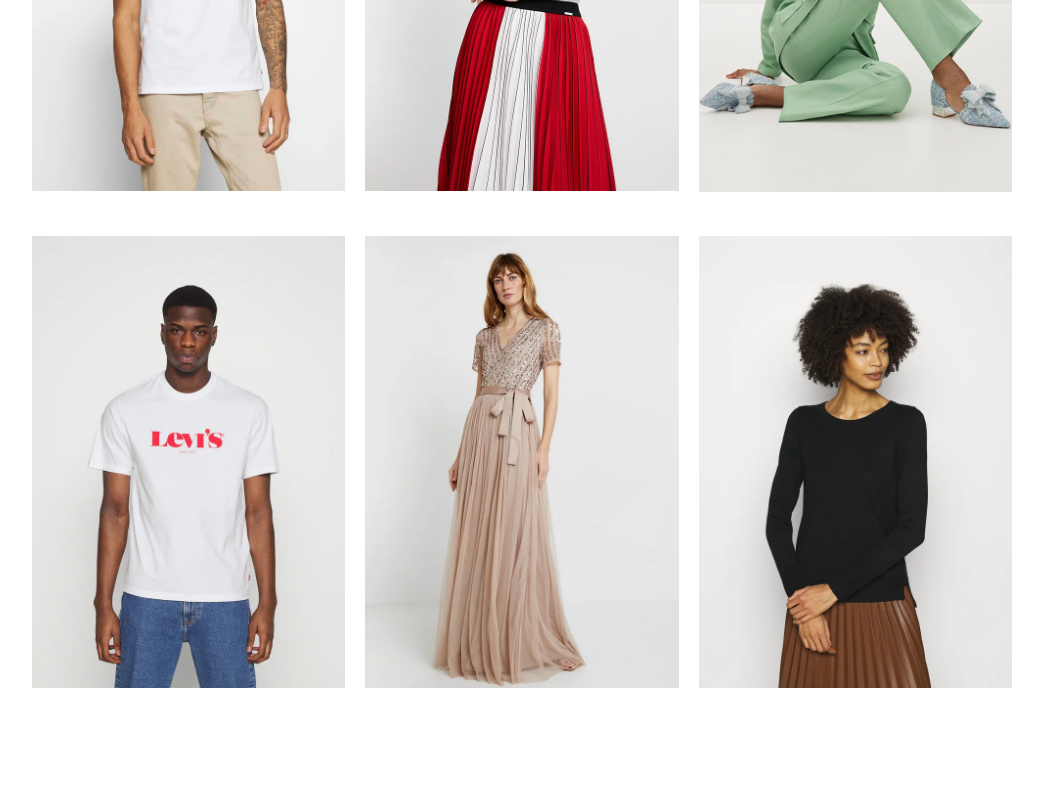
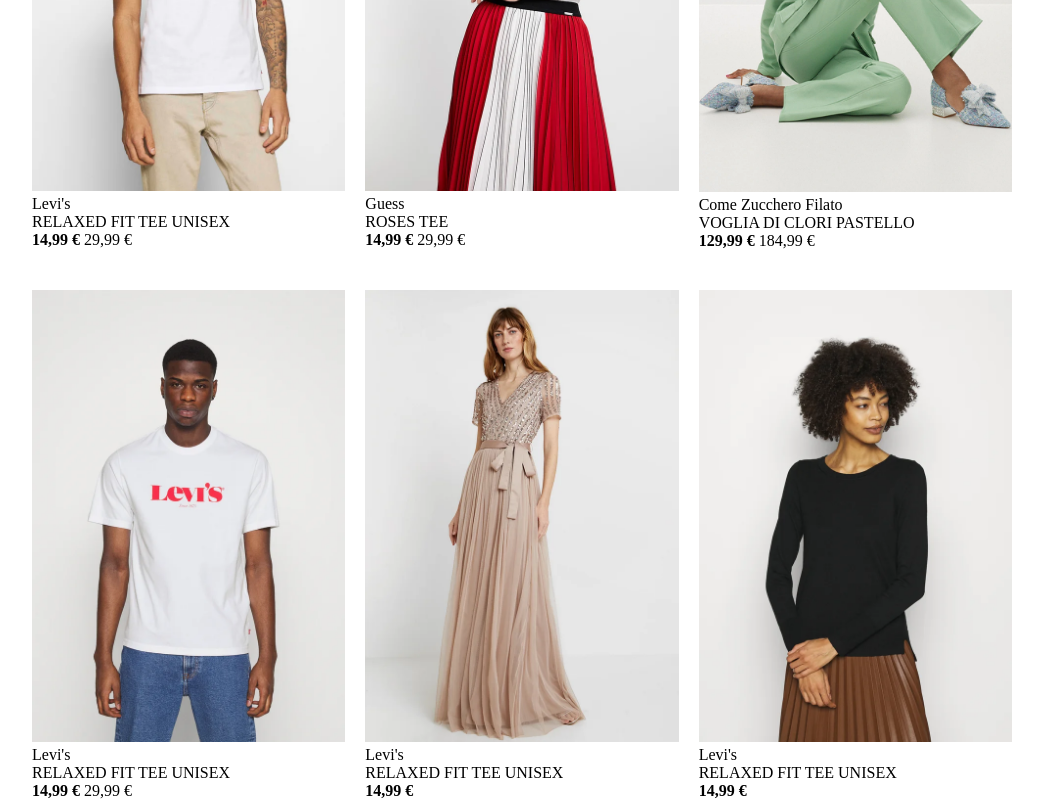
Before and after one commit to antoniorusso2/html-css-boolando, a plain HTML site: page index.html in a window 1280 px wide. Shown: the part 441-1241 px from the top of the page, without its empty margins (108-1151 px from the left). Before the commit the page ends 1133 px from the top, so only its background shows below. Drawn offline with Linux system fonts and the light colour scheme.

Commit message:
ADD: images description with brand, product and price, styled with flexbox column

```diff
--- a/css/style.css
+++ b/css/style.css
@@ -36,6 +36,12 @@ main{
   padding-top: 40px;
 }
 
+/* CARD  AND DESCRIPTION PROPERTIES */
+.card-description{
+  display: flex;
+  flex-direction: column;
+}
+
 /* DEBUG */
 .debug .navbar{
   width: 100%;
--- a/index.html
+++ b/index.html
@@ -19,39 +19,99 @@
     <div class="container">
       <div class="row">
         <div class="col">
-          <!-- CARD -->
+
+        <!-- CARD 1-->
           <div class="card">
-            <figure><img src="./img/1.webp" alt="model with a levi's t-shirt"></figure>
+            <figure>
+              <img src="./img/1.webp" alt="model with a levi's t-shirt">
+            </figure>
+          </div>
+
+          <div class="card-description">
+            <span class="brand">Levi's</span>
+            <span class="product">RELAXED FIT TEE UNISEX</span>
+            <span class="price">
+              <strong class="final-price"> 14,99 &euro;</strong>
+              <span class="full-price line-through"> 29,99 &euro;</span>
+            </span>
           </div>
         </div>
 
+        <!-- CARD 2-->
         <div class="col">
           <div class="card">
             <figure><img src="./img/2.webp" alt="model with a levi's t-shirt"></figure>
           </div>
+
+          <div class="card-description">
+            <span class="brand">Guess</span>
+            <span class="product">ROSES TEE</span>
+            <span class="price">
+              <strong class="final-price"> 14,99 &euro;</strong>
+              <span class="full-price line-through"> 29,99 &euro;</span>
+            </span>
+          </div>
         </div>
 
+        <!-- CARD 3-->
         <div class="col">
           <div class="card">
             <figure><img src="./img/3.webp" alt="model with a levi's t-shirt"></figure>
           </div>
+
+          <div class="card-description">
+            <span class="brand">Come Zucchero Filato</span>
+            <span class="product">VOGLIA DI CLORI PASTELLO</span>
+            <span class="price">
+              <strong class="final-price"> 129,99 &euro;</strong>
+              <span class="full-price line-through"> 184,99 &euro;</span>
+            </span>
+          </div>
         </div>
 
+        <!-- CARD 4-->
         <div class="col">
           <div class="card">
             <figure><img src="./img/4.webp" alt="model with a levi's t-shirt"></figure>
           </div>
+
+          <div class="card-description">
+            <span class="brand">Levi's</span>
+            <span class="product">RELAXED FIT TEE UNISEX</span>
+            <span class="price">
+              <strong class="final-price">14,99 &euro;</strong>
+              <span class="full-price line-through"> 29,99 &euro;</span>
+            </span>
+          </div>
         </div>
 
+        <!-- CARD 5-->
         <div class="col">
           <div class="card">
             <figure><img src="./img/5.webp" alt="model with a levi's t-shirt"></figure>
           </div>
+
+          <div class="card-description">
+            <span class="brand">Levi's</span>
+            <span class="product">RELAXED FIT TEE UNISEX</span>
+            <span class="price">
+              <strong class="final-price">14,99 &euro;</strong>
+            </span>
+          </div>
         </div>
 
+        <!-- CARD 6-->
         <div class="col">
           <div class="card">
             <figure><img src="./img/6.webp" alt="model with a levi's t-shirt"></figure>
+          </div>
+
+          <div class="card-description">
+            <span class="brand">Levi's</span>
+            <span class="product">RELAXED FIT TEE UNISEX</span>
+            <span class="price">
+              <strong class="final-price">14,99 &euro;</strong>
+            </span>
           </div>
         </div>
       </div>
```
